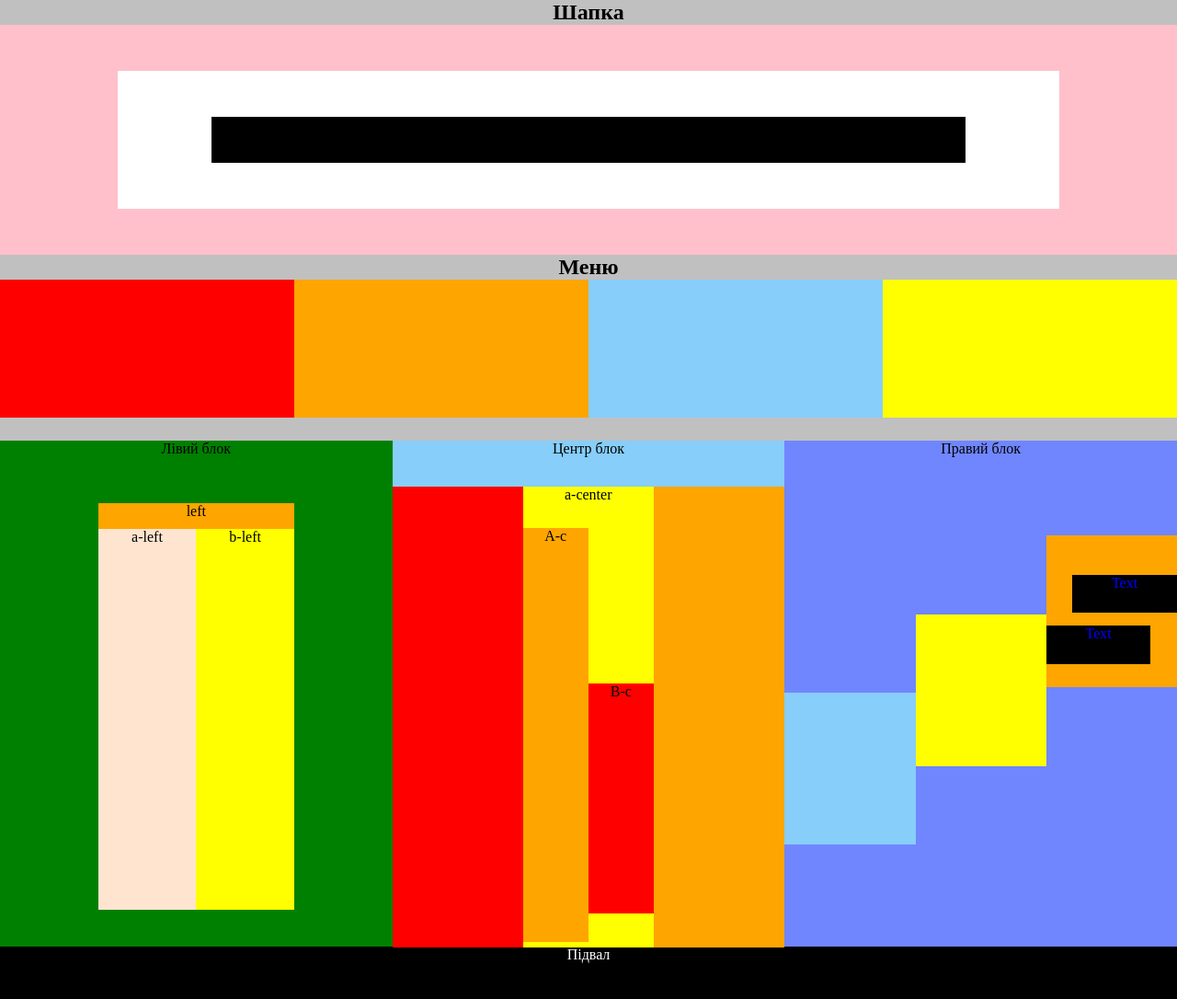
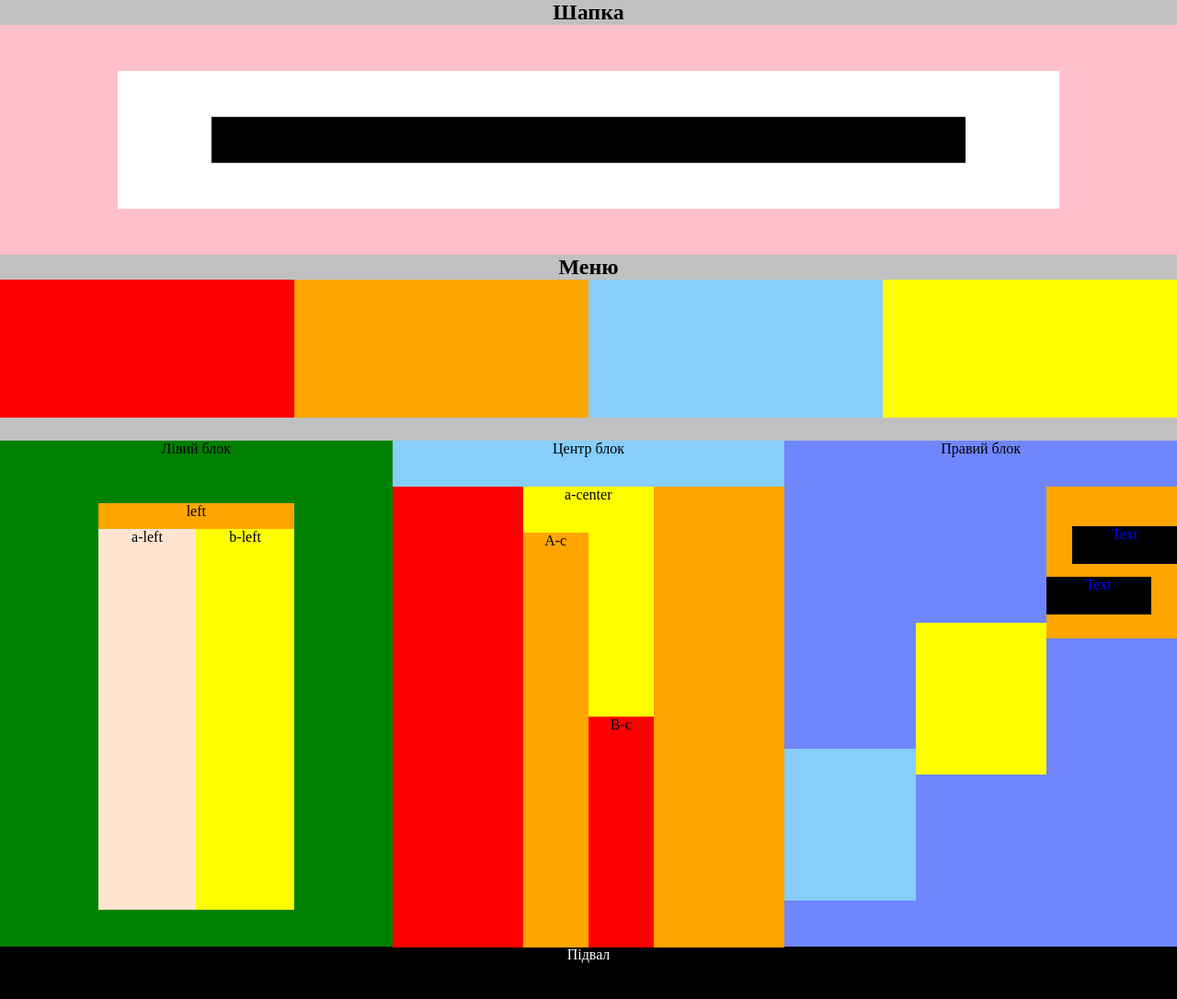
Before and after one commit to Vir1oN/practice_3, a plain HTML site: page index.html in a window 1280 px wide. Shown: the top 1086 px of the page at 92% size. Drawn offline with Linux system fonts and the light colour scheme.

Commit message:
position fix

```diff
--- a/styles.css
+++ b/styles.css
@@ -26,13 +26,13 @@ body{
 
 p {
     text-align: center;
-    margin: 0px;
+    margin: 0;
 }
 
 h2 {
     text-align: center;
     background: silver;
-    margin: 0px;
+    margin: 0;
 }
 
 .float {
@@ -104,6 +104,7 @@ h2 {
 }
 
 .right-block {
+    position: relative;
     float: left;
     width: calc(100% / 3);
     height: 550px;
@@ -118,8 +119,9 @@ h2 {
     height: 91%;
 }
 .center-yellow {
+    position: relative;
     box-sizing: border-box;
-    padding: 0px;
+    padding: 0;
     float: left;
     margin-top: 32px;
     background: yellow;
@@ -136,41 +138,45 @@ h2 {
 }
 
 .A-c {
+    bottom: 0;
+    position: absolute;
     float: left;
-    margin-top: 19%;
     width: 50%;
     background: orange;
     height: 90%;
 }
 
 .B-c {
+    position: absolute;
+    bottom: 0;
+    right: 0;
     float: left;
-    margin-top: 138%;
     width: 50%;
     background: red;
     height: 50%;
 }
 
 .blue-right {
+    position: absolute;
+    left: 0;
+    bottom: 50px;
     width: calc(100%/3);
-    float: left;
     height: 30%;
     background: lightskyblue;
-    margin-top: 60%;
 }
 .yellow-right {
     width: calc(100%/3);
-    float: left;
     height: 30%;
+    margin: 180px auto;
     background: yellow;
-    margin-top: 40%;
 }
 .orange-right {
+    position: absolute;
+    right: 0;
+    top: 50px;
     width: calc(100%/3);
-    float: left;
     height: 30%;
     background: orange;
-    margin-top: 20%;
 }
 
 .text-1 {
```
